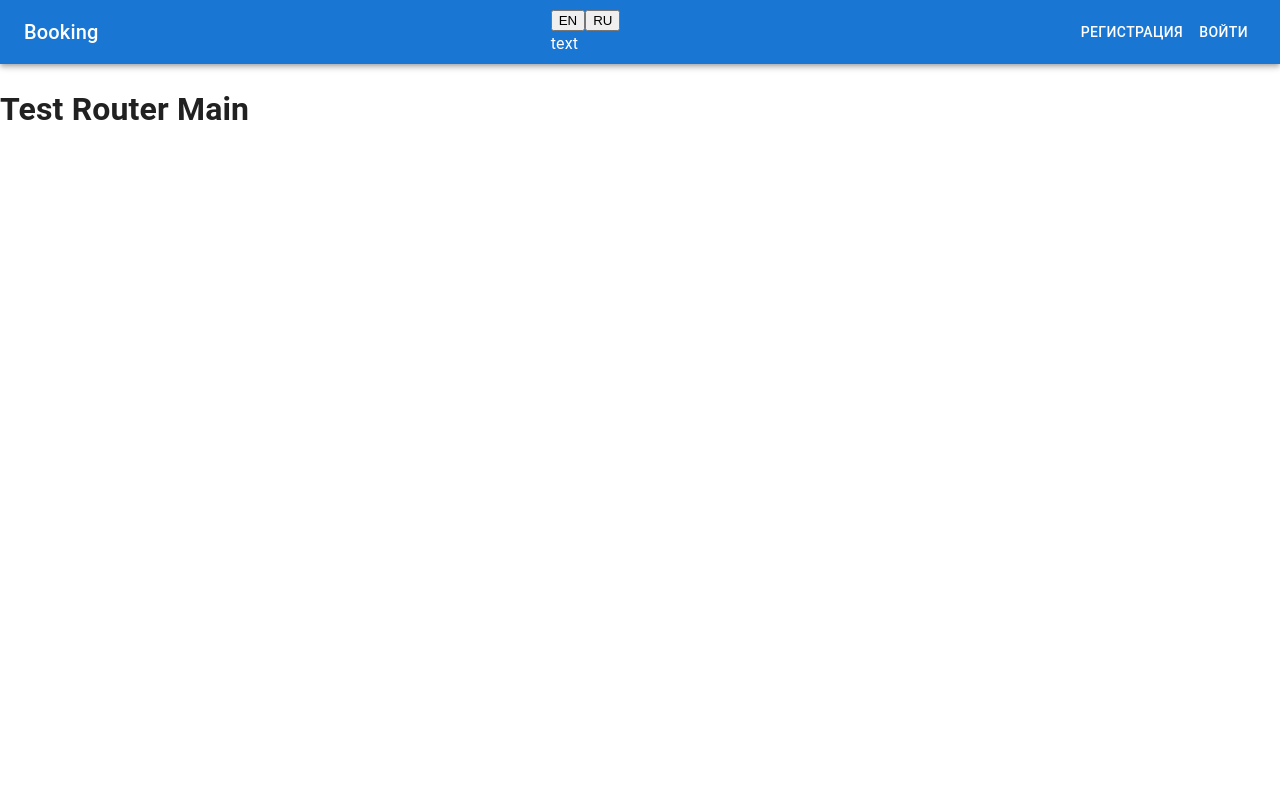
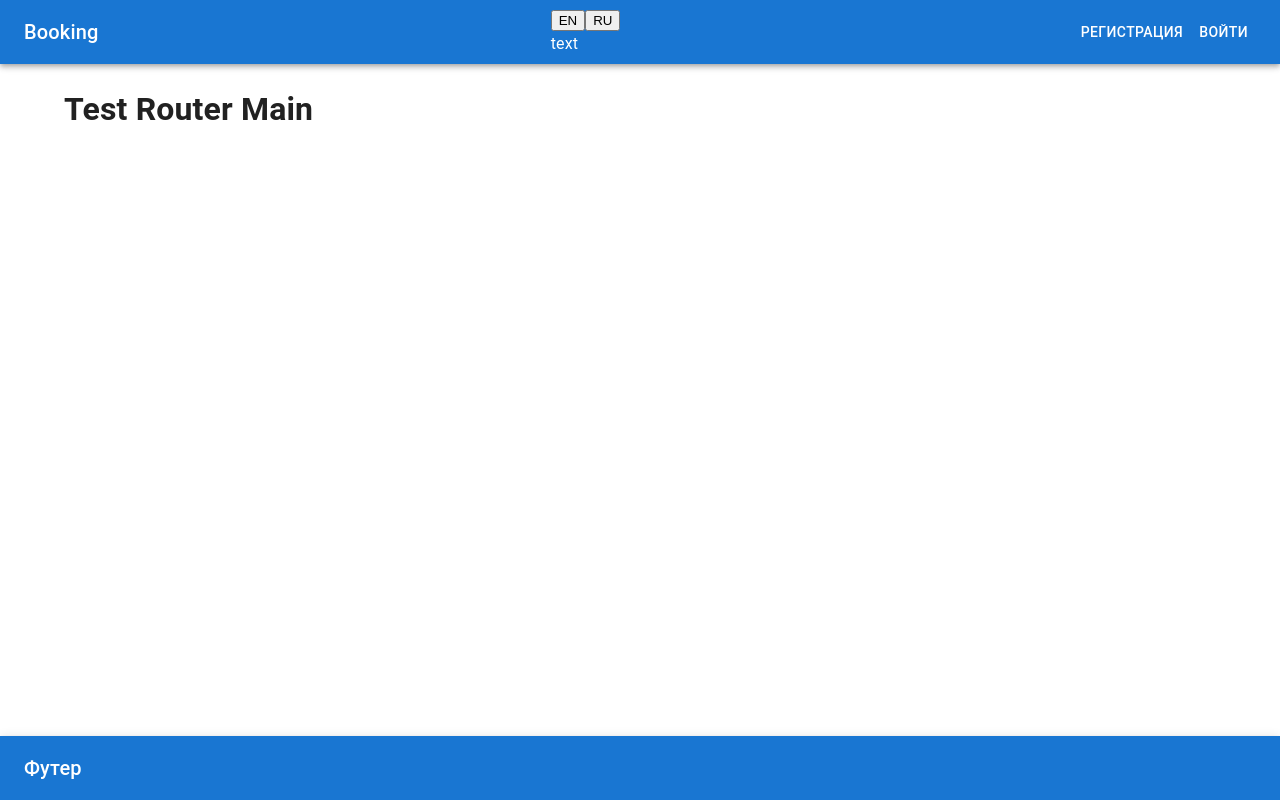
Before and after one commit to omurbekov-azamat/booking, a React (Create React App) app in the folder frontend/: page / in a window 1280 px wide. Built offline with nearby package versions, Linux system fonts and the light colour scheme.

Commit message:
#44 - Добавил компонент Layout.tsx
Добавил роут Not found
Добавил notFoundImage

```diff
--- a/frontend/src/App.tsx
+++ b/frontend/src/App.tsx
@@ -1,15 +1,16 @@
 import React from 'react';
-import AppToolbar from './components/UI/AppToolbar/AppToolbar';
 import { CssBaseline } from '@mui/material';
 import { Route, Routes } from 'react-router-dom';
 import Login from './features/users/Login';
 import Register from './features/users/Register';
+import Layout from './components/UI/Layout/Layout';
+import notFoundImage from './assets/images/notFound.jpg';
 
 function App() {
   return (
     <>
       <CssBaseline />
-      <AppToolbar />
+      <Layout>
         <Routes>
           <Route
             path={'/'}
@@ -21,7 +22,14 @@ function App() {
           />
           <Route path="/login" element={<Login />} />
           <Route path="/register" element={<Register />} />
+          <Route
+            path="*"
+            element={
+              <img src={notFoundImage} alt="not found" style={{ marginTop: '7px', width: '100%', height: 'auto' }} />
+            }
+          />
         </Routes>
+      </Layout>
     </>
   );
 }
--- a/frontend/src/components/UI/Footer/Footer.tsx
+++ b/frontend/src/components/UI/Footer/Footer.tsx
@@ -7,7 +7,7 @@ const Footer = () => {
 
   return (
     <div>
-      <Box sx={{ flexGrow: 1 }}>
+      <Box sx={{ flexGrow: 1, mt: 1 }}>
         <AppBar position="static">
           <Toolbar>
             <Grid container justifyContent="space-between" alignItems="center">
--- /dev/null
+++ b/frontend/src/components/UI/Layout/Layout.tsx
@@ -0,0 +1,22 @@
+import React from 'react';
+import { Box, Container } from '@mui/material';
+import AppToolbar from '../AppToolbar/AppToolbar';
+import Footer from '../Footer/Footer';
+
+const Layout: React.FC<React.PropsWithChildren> = ({ children }) => {
+  return (
+    <Box sx={{ display: 'flex', flexDirection: 'column', minHeight: '100vh' }} className="App">
+      <header>
+        <AppToolbar />
+      </header>
+      <Container component="main" sx={{ flex: 1, m: 'auto' }}>
+        {children}
+      </Container>
+      <footer style={{ flexShrink: 0 }}>
+        <Footer />
+      </footer>
+    </Box>
+  );
+};
+
+export default Layout;
```
Also changed, not shown: frontend/src/assets/images/notFound.jpg (added). Lines whose indentation alone changed are shown as unchanged.
